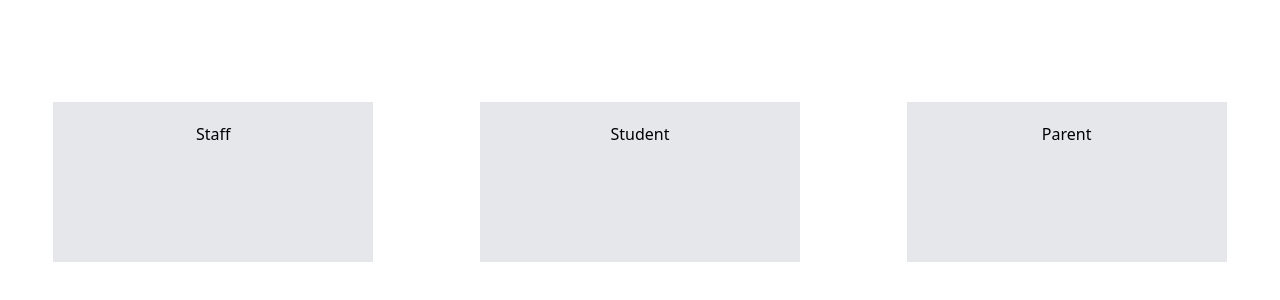
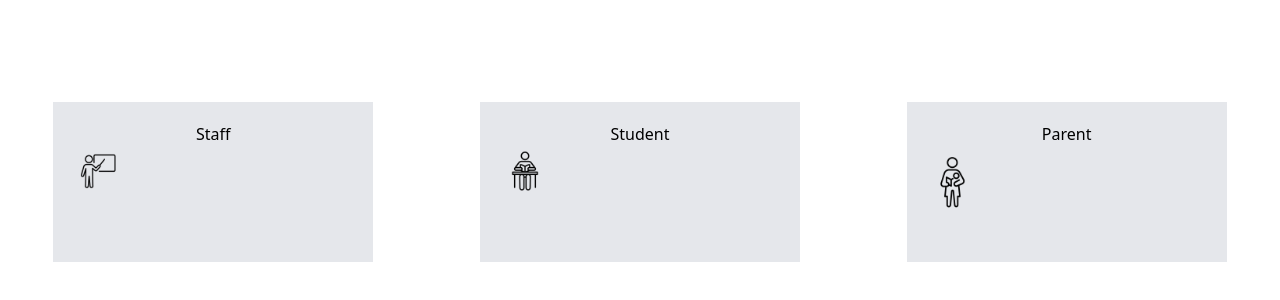
Before and after one commit to BigBabyofTel/lum-lms, a Next.js app in the folder frontend/: page /portal in a window 1280 px wide. Shown: the part 218-518 px from the top of the page. Built offline with nearby package versions, Linux system fonts and the light colour scheme.

Commit message:
login screen images added

```diff
--- a/frontend/app/layout.tsx
+++ b/frontend/app/layout.tsx
@@ -4,8 +4,8 @@ import React from "react";
 
 
 export const metadata: Metadata = {
-    title: "Create Next App",
-    description: "Generated by create next app",
+    title: "Luminescence",
+    description: "A light for your education",
 };
 
 export default function RootLayout({
--- a/frontend/app/portal/page.tsx
+++ b/frontend/app/portal/page.tsx
@@ -1,12 +1,19 @@
+import Image from "next/image"
+
 export default function Page() {
 
     return (
         <>
             <div
                 className="h-dvh w-full flex flex-row items-center justify-around">
-                <div className="w-1/4 h-1/5 p-5  bg-gray-200 text-center">Staff</div>
-                <div className="w-1/4 h-1/5 p-5  bg-gray-200 text-center">Student</div>
-                <div className="w-1/4 h-1/5 p-5  bg-gray-200 text-center">Parent</div>
+                <div className="w-1/4 h-1/5 p-5  bg-gray-200 text-center">Staff
+                    <Image src="/teacher.webp" width={50} height={50} alt="an icon representing teachers"/></div>
+                <div className="w-1/4 h-1/5 p-5  bg-gray-200 text-center">Student
+                    <Image src="/student.webp" width={50} height={50} alt="an icon representing students"/>
+                </div>
+                <div className="w-1/4 h-1/5 p-5  bg-gray-200 text-center">Parent
+                    <Image src="/parent.webp" width={50} height={50} alt="icon representing parents"/>
+                </div>
             </div>
         </>
     )
```
